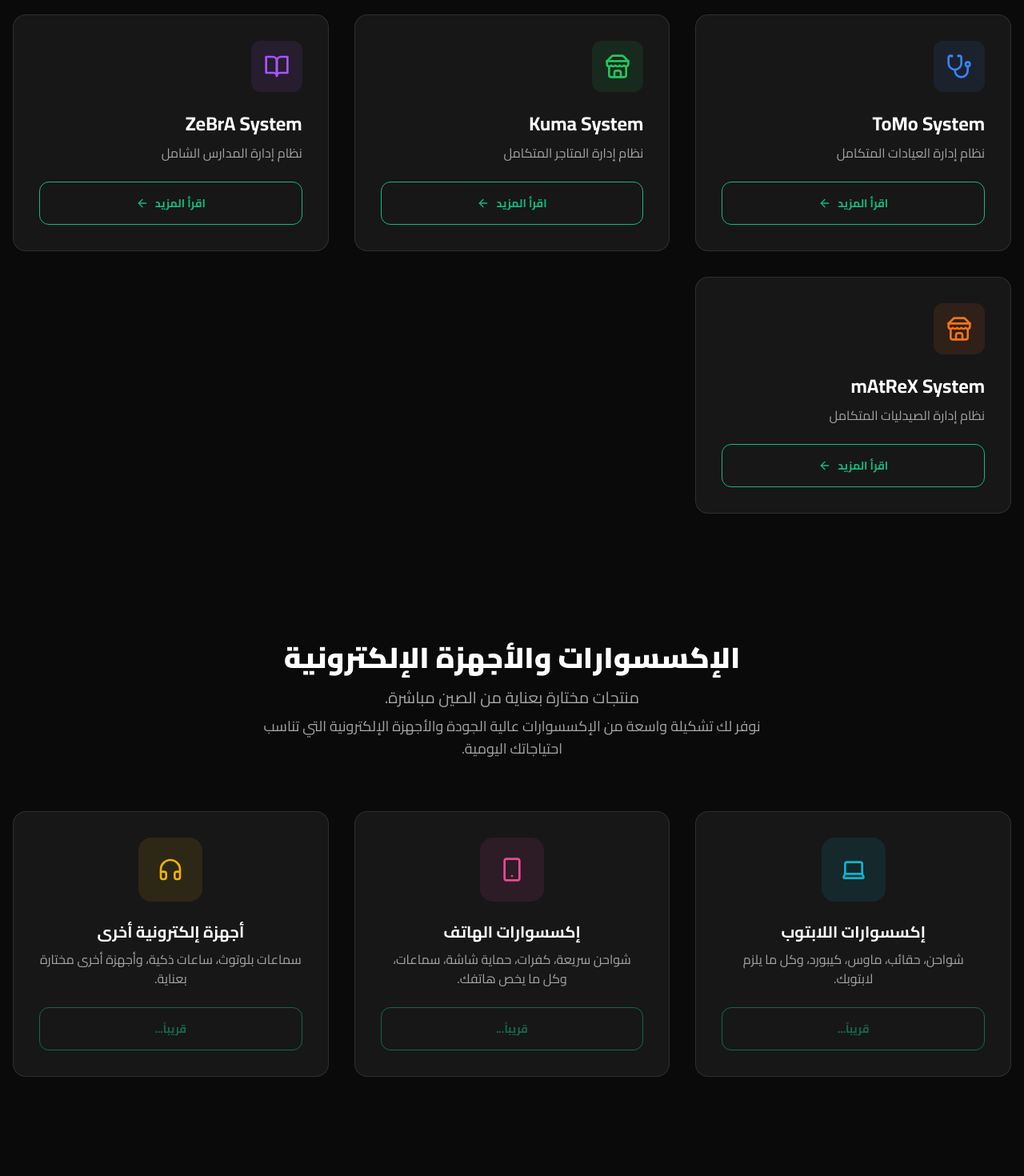
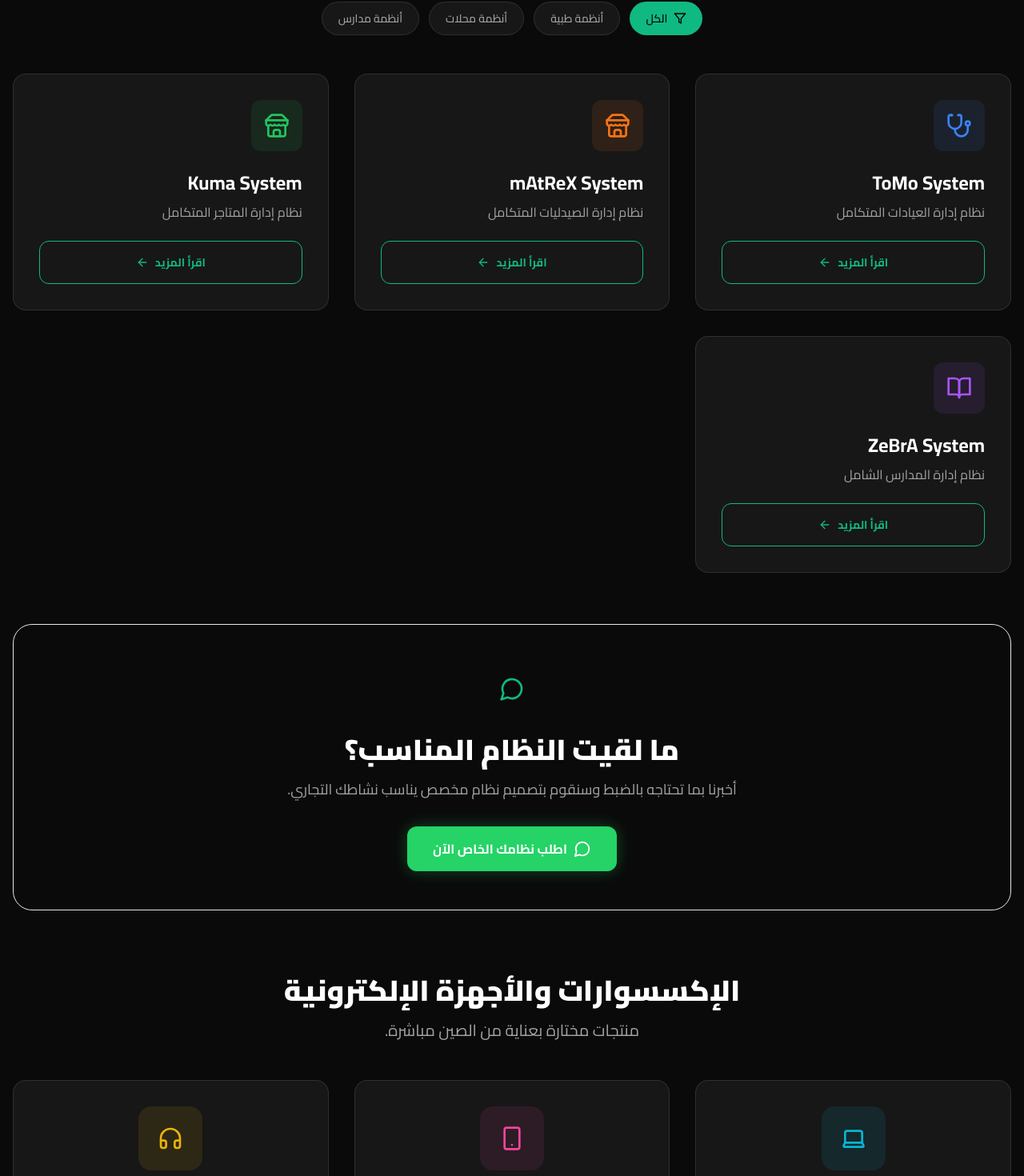
Before and after one commit to ahmedabdelgayoum25-design/Kenton-Software, a Next.js app: page /products in a window 1280 px wide. Shown: the part 298-1768 px from the top of the page at 80% size. Before the commit the page ends 1724 px from the top, so only its background shows below. Built offline with nearby package versions, Linux system fonts and the light colour scheme.

Commit message:
Improve products page with filters + custom system request + better services page

```diff
--- a/app/products/page.tsx
+++ b/app/products/page.tsx
@@ -1,73 +1,196 @@
 "use client";
 import { motion } from "framer-motion";
-import { Stethoscope, BookOpen, Store, ArrowRight, Laptop, Smartphone, Headphones } from "lucide-react";
+import { Stethoscope, BookOpen, Store, ArrowRight, Laptop, Smartphone, Headphones, MessageCircle, Filter } from "lucide-react";
 import Link from "next/link";
 import { useLangStore } from "@/store/langStore";
 import { translations } from "@/data/translations";
 import { useEffect, useState } from "react";
 import { BackButton } from "@/components/BackButton";
+import RequestSystemPopup from "@/components/RequestSystemPopup";
 
 export default function ProductsPage() {
   const [mounted, setMounted] = useState(false);
+  const [isPopupOpen, setIsPopupOpen] = useState(false);
+  const [activeFilter, setActiveFilter] = useState("all");
   const { lang } = useLangStore();
+
   useEffect(() => { setMounted(true); }, []);
   if (!mounted) return null;
 
   const t = translations[lang];
+  const isRtl = lang === "ar";
 
   const systems = [
-    { id: "tomo", name: "ToMo System", desc: t.tomoPage.subtitle, icon: <Stethoscope size={32} />, href: "/products/tomo", color: "text-blue-500", bg: "bg-blue-500/10" },
-    { id: "kuma", name: "Kuma System", desc: t.kumaPage.subtitle, icon: <Store size={32} />, href: "/products/kuma", color: "text-green-500", bg: "bg-green-500/10" },
-    { id: "zebra", name: "ZeBrA System", desc: t.zebraPage.subtitle, icon: <BookOpen size={32} />, href: "/products/zebra", color: "text-purple-500", bg: "bg-purple-500/10" },
-    { id: "matrix", name: "mAtReX System", desc: t.matrixPage.subtitle, icon: <Store size={32} />, href: "/products/matrix", color: "text-orange-500", bg: "bg-orange-500/10" },
+    {
+      id: "tomo",
+      name: "ToMo System",
+      desc: t.tomoPage?.subtitle || "Comprehensive Clinic Management",
+      icon: <Stethoscope size={32} />,
+      href: "/products/tomo",
+      color: "text-blue-500",
+      bg: "bg-blue-500/10",
+      category: "medical"
+    },
+    {
+      id: "matrix",
+      name: "mAtReX System",
+      desc: t.matrixPage?.subtitle || "Integrated Pharmacy Management",
+      icon: <Store size={32} />,
+      href: "/products/matrix",
+      color: "text-orange-500",
+      bg: "bg-orange-500/10",
+      category: "medical"
+    },
+    {
+      id: "kuma",
+      name: "Kuma System",
+      desc: t.kumaPage?.subtitle || "Integrated Store Management",
+      icon: <Store size={32} />,
+      href: "/products/kuma",
+      color: "text-green-500",
+      bg: "bg-green-500/10",
+      category: "retail"
+    },
+    {
+      id: "zebra",
+      name: "ZeBrA System",
+      desc: t.zebraPage?.subtitle || "Comprehensive School Management",
+      icon: <BookOpen size={32} />,
+      href: "/products/zebra",
+      color: "text-purple-500",
+      bg: "bg-purple-500/10",
+      category: "education"
+    },
   ];
 
   const accessories = [
-    { id: "laptop", title: t.accessories.laptop, desc: t.accessories.laptopDesc, icon: <Laptop size={32} />, color: "text-cyan-500", bg: "bg-cyan-500/10" },
-    { id: "phone", title: t.accessories.phone, desc: t.accessories.phoneDesc, icon: <Smartphone size={32} />, color: "text-pink-500", bg: "bg-pink-500/10" },
-    { id: "other", title: t.accessories.other, desc: t.accessories.otherDesc, icon: <Headphones size={32} />, color: "text-yellow-500", bg: "bg-yellow-500/10" },
+    { id: "laptop", title: t.accessories?.laptop || "Laptop Accessories", desc: t.accessories?.laptopDesc || "Chargers, bags, mice, keyboards...", icon: <Laptop size={32} />, color: "text-cyan-500", bg: "bg-cyan-500/10" },
+    { id: "phone", title: t.accessories?.phone || "Phone Accessories", desc: t.accessories?.phoneDesc || "Chargers, cases, protectors...", icon: <Smartphone size={32} />, color: "text-pink-500", bg: "bg-pink-500/10" },
+    { id: "other", title: t.accessories?.other || "Other Electronics", desc: t.accessories?.otherDesc || "Headphones, smartwatches...", icon: <Headphones size={32} />, color: "text-yellow-500", bg: "bg-yellow-500/10" },
   ];
+
+  const filters = [
+    { id: "all", label: isRtl ? "الكل" : "All" },
+    { id: "medical", label: isRtl ? "أنظمة طبية" : "Medical" },
+    { id: "retail", label: isRtl ? "أنظمة محلات" : "Retail / Stores" },
+    { id: "education", label: isRtl ? "أنظمة مدارس" : "Schools" },
+  ];
+
+  const filteredSystems = activeFilter === "all"
+    ? systems
+    : systems.filter(s => s.category === activeFilter);
 
   return (
     <main className="min-h-screen bg-background text-textMain pt-20">
       <div className="max-w-7xl mx-auto px-4 pt-8">
         <BackButton />
 
-        <div className="text-center mb-16">
-          <h1 className="text-5xl font-black mb-4">{t.products.title}</h1>
-          <p className="text-xl text-textMuted">{t.products.subtitle}</p>
+        {/* Title */}
+        <div className="text-center mb-12">
+          <h1 className="text-4xl md:text-5xl font-black mb-4">{t.products?.title || "Our Products & Services"}</h1>
+          <p className="text-xl text-textMuted">{t.products?.subtitle || "Browse our collection of professional systems."}</p>
         </div>
 
-        <div className="grid grid-cols-1 md:grid-cols-2 lg:grid-cols-3 gap-8 pb-20">
-          {systems.map((product, index) => (
-            <motion.div key={product.id} initial={{ opacity: 0, y: 20 }} animate={{ opacity: 1, y: 0 }} transition={{ duration: 0.5, delay: index * 0.1 }} className="card group">
-              <div className={`w-16 h-16 rounded-xl ${product.bg} ${product.color} flex items-center justify-center mb-6 group-hover:scale-110 transition-transform`}>{product.icon}</div>
+        {/* Filters */}
+        <div className="flex flex-wrap justify-center gap-3 mb-12">
+          {filters.map((filter) => (
+            <button
+              key={filter.id}
+              onClick={() => setActiveFilter(filter.id)}
+              className={`px-5 py-2.5 rounded-full text-sm font-medium transition-all flex items-center gap-2 ${
+                activeFilter === filter.id
+                  ? "bg-primary text-black"
+                  : "bg-surface border border-white/10 text-textMuted hover:border-primary/50"
+              }`}
+            >
+              {filter.id === "all" && <Filter size={16} />}
+              {filter.label}
+            </button>
+          ))}
+        </div>
+
+        {/* Systems Grid */}
+        <div className="grid grid-cols-1 md:grid-cols-2 lg:grid-cols-3 gap-8 pb-16">
+          {filteredSystems.map((product, index) => (
+            <motion.div
+              key={product.id}
+              initial={{ opacity: 0, y: 20 }}
+              animate={{ opacity: 1, y: 0 }}
+              transition={{ duration: 0.4, delay: index * 0.08 }}
+              className="card group"
+            >
+              <div className={`w-16 h-16 rounded-xl ${product.bg} ${product.color} flex items-center justify-center mb-6 group-hover:scale-110 transition-transform`}>
+                {product.icon}
+              </div>
               <h3 className="text-2xl font-bold mb-2 text-textMain">{product.name}</h3>
               <p className="text-textMuted mb-6">{product.desc}</p>
-              <Link href={product.href} className="btn-secondary w-full text-sm">{t.products.readMore} <ArrowRight size={16} className={lang === 'ar' ? 'rotate-180' : ''} /></Link>
+              <Link
+                href={product.href}
+                className="btn-secondary w-full text-sm flex items-center justify-center gap-2"
+              >
+                {t.products?.readMore || "Read More"}
+                <ArrowRight size={16} className={isRtl ? "rotate-180" : ""} />
+              </Link>
             </motion.div>
           ))}
         </div>
 
-        <div className="text-center mb-16 mt-20">
-          <h2 className="text-4xl font-black mb-4">{t.accessories.title}</h2>
-          <p className="text-xl text-textMuted">{t.accessories.subtitle}</p>
-          <p className="text-lg text-textMuted mt-2 max-w-2xl mx-auto">{t.accessories.desc}</p>
+        {/* ===== Custom System Request Section ===== */}
+        <div className="relative overflow-hidden rounded-3xl border border-primary/30 bg-gradient-to-br from-primary/10 via-surface to-background p-8 md:p-12 mb-20 text-center">
+          <div className="absolute inset-0 bg-[radial-gradient(circle_at_top_right,_var(--tw-gradient-stops))] from-primary/20 via-transparent to-transparent opacity-50"></div>
+
+          <div className="relative z-10">
+            <div className="inline-flex items-center justify-center w-16 h-16 rounded-2xl bg-primary/20 text-primary mb-6">
+              <MessageCircle size={32} />
+            </div>
+            <h2 className="text-3xl md:text-4xl font-black mb-4">
+              {isRtl ? "ما لقيت النظام المناسب؟" : "Didn't find the right system?"}
+            </h2>
+            <p className="text-textMuted text-lg max-w-2xl mx-auto mb-8">
+              {isRtl
+                ? "أخبرنا بما تحتاجه بالضبط وسنقوم بتصميم نظام مخصص يناسب نشاطك التجاري."
+                : "Tell us exactly what you need and we will design a custom system for your business."}
+            </p>
+            <button
+              onClick={() => setIsPopupOpen(true)}
+              className="btn-whatsapp inline-flex items-center gap-3 px-8 py-4 text-base font-bold rounded-2xl"
+            >
+              <MessageCircle size={22} />
+              {isRtl ? "اطلب نظامك الخاص الآن" : "Request Your Custom System"}
+            </button>
+          </div>
+        </div>
+
+        {/* Accessories */}
+        <div className="text-center mb-12 mt-8">
+          <h2 className="text-3xl md:text-4xl font-black mb-4">{t.accessories?.title || "Accessories & Electronics"}</h2>
+          <p className="text-xl text-textMuted">{t.accessories?.subtitle || "Carefully selected products directly from China."}</p>
         </div>
 
         <div className="grid grid-cols-1 md:grid-cols-3 gap-8 pb-20">
           {accessories.map((item, index) => (
-            <motion.div key={item.id} initial={{ opacity: 0, y: 20 }} animate={{ opacity: 1, y: 0 }} transition={{ duration: 0.5, delay: index * 0.1 }} className="card text-center group">
-              <div className={`w-20 h-20 rounded-2xl ${item.bg} ${item.color} flex items-center justify-center mx-auto mb-6 group-hover:scale-110 transition-transform`}>{item.icon}</div>
+            <motion.div
+              key={item.id}
+              initial={{ opacity: 0, y: 20 }}
+              animate={{ opacity: 1, y: 0 }}
+              transition={{ duration: 0.4, delay: index * 0.1 }}
+              className="card text-center group"
+            >
+              <div className={`w-20 h-20 rounded-2xl ${item.bg} ${item.color} flex items-center justify-center mx-auto mb-6 group-hover:scale-110 transition-transform`}>
+                {item.icon}
+              </div>
               <h3 className="text-xl font-bold mb-2 text-textMain">{item.title}</h3>
-              <p className="text-textMuted mb-6">{item.desc}</p>
-              <button disabled className="btn-secondary w-full text-sm opacity-50 cursor-not-allowed">
-                {t.accessories.comingSoon}
+              <p className="text-textMuted mb-6 text-sm">{item.desc}</p>
+              <button disabled className="btn-secondary w-full text-sm opacity-60 cursor-not-allowed">
+                {t.accessories?.comingSoon || "Coming Soon..."}
               </button>
             </motion.div>
           ))}
         </div>
       </div>
+
+      {/* Popup */}
+      <RequestSystemPopup isOpen={isPopupOpen} onClose={() => setIsPopupOpen(false)} />
     </main>
   );
 }
```
